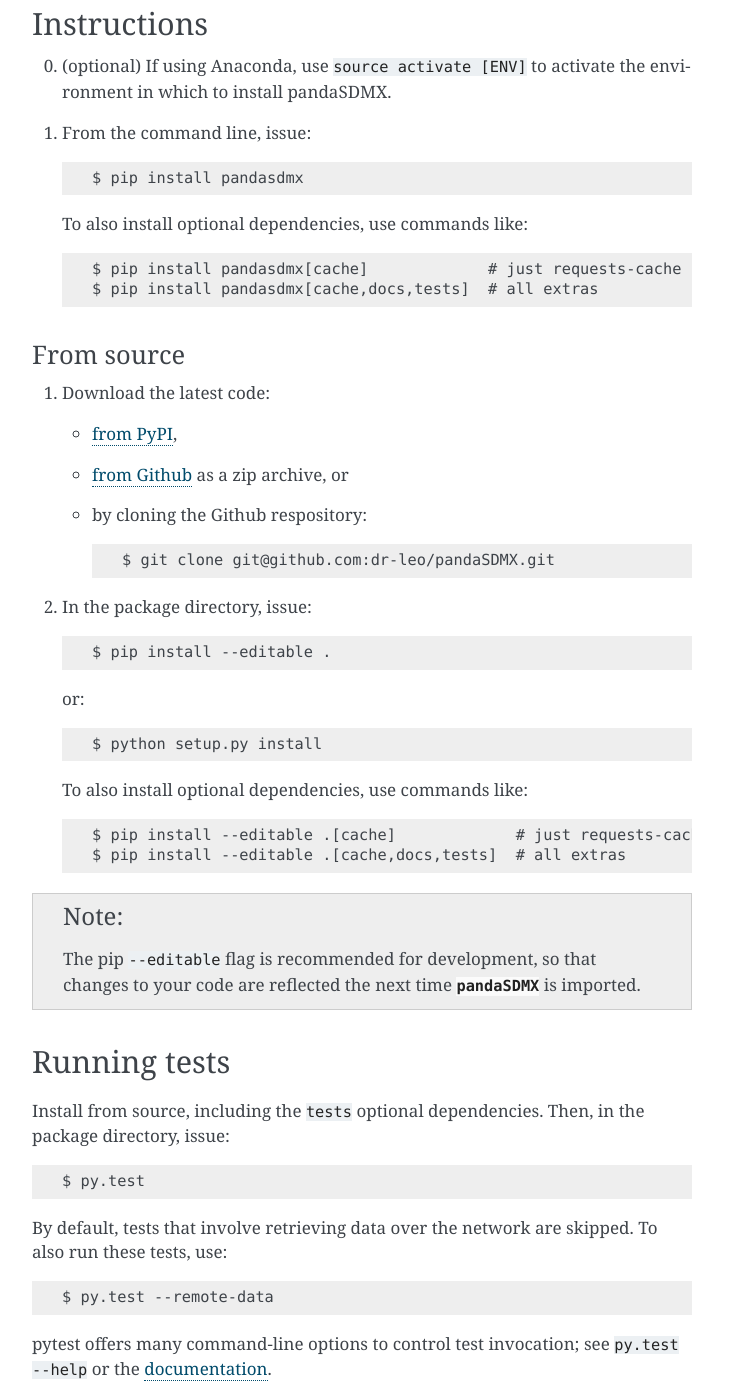
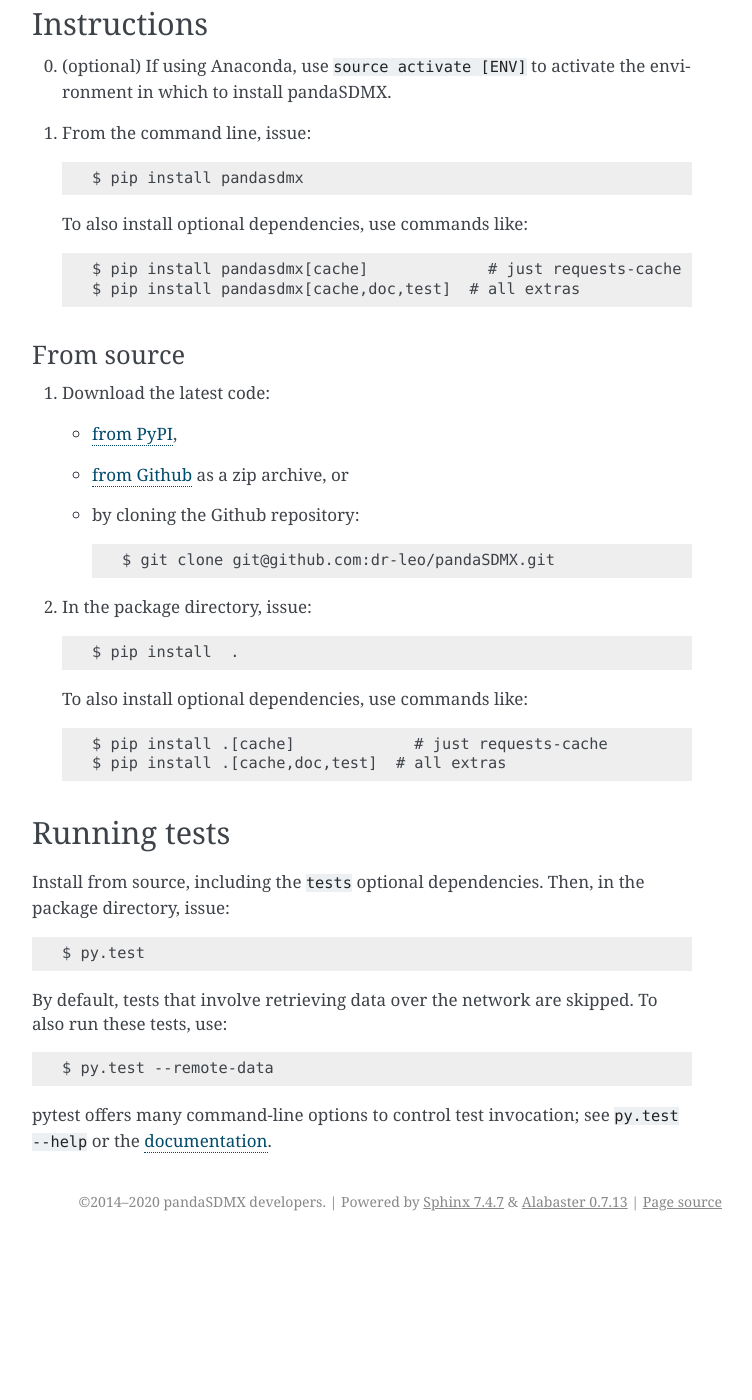
Before and after one commit to dr-leo/pandaSDMX, a Sphinx documentation site: the page built from doc/install.rst, in a window 1280 px wide and 1400 px high, scrolled down 675 px. Shown: the whole window, without its empty margins (388-1140 px from the left). Built offline with Sphinx 7.4.7, drawn with Linux system fonts in a browser that asks for light colours; the version number is read from the project's files by our own code; after the commit the page ends 1916 px from its top, so only the background shows below that.

Commit message:
Update .travis.yml and install instructions

```diff
--- a/doc/install.rst
+++ b/doc/install.rst
@@ -26,9 +26,9 @@
 
 - for ``cache``, allowing the caching of SDMX messages in memory, MongoDB,
   Redis, and more: `requests-cache <https://requests-cache.readthedocs.io>`_.
-- for ``docs``, to build the documentation: `sphinx <https://sphinx-doc.org>`_
+- for ``doc``, to build the documentation: `sphinx <https://sphinx-doc.org>`_
   and `IPython <https://ipython.org>`_.
-- for ``tests``, to run the test suite: `pytest <https://pytest.org>`_,
+- for ``test``, to run the test suite: `pytest <https://pytest.org>`_,
   `pytest-remotedata <https://github.com/astropy/pytest-remotedata>`_, and
   `requests-mock <https://requests-mock.readthedocs.io>`_.
 
@@ -44,7 +44,7 @@
    To also install optional dependencies, use commands like::
 
     $ pip install pandasdmx[cache]             # just requests-cache
-    $ pip install pandasdmx[cache,docs,tests]  # all extras
+    $ pip install pandasdmx[cache,doc,test]  # all extras
 
 From source
 ~~~~~~~~~~~
@@ -53,25 +53,18 @@
 
    - `from PyPI <https://pypi.org/project/pandaSDMX/#files>`_,
    - `from Github <https://github.com/dr-leo/pandaSDMX>`_ as a zip archive, or
-   - by cloning the Github respository::
+   - by cloning the Github repository::
 
      $ git clone git@github.com:dr-leo/pandaSDMX.git
 
 2. In the package directory, issue::
 
-    $ pip install --editable .
-
-   or::
-
-    $ python setup.py install
+    $ pip install  .
 
    To also install optional dependencies, use commands like::
 
-    $ pip install --editable .[cache]             # just requests-cache
-    $ pip install --editable .[cache,docs,tests]  # all extras
-
-
-.. note:: The pip ``--editable`` flag is recommended for development, so that changes to your code are reflected the next time :mod:`pandaSDMX` is imported.
+    $ pip install .[cache]             # just requests-cache
+    $ pip install .[cache,doc,test]  # all extras
 
 Running tests
 -------------
--- a/pandasdmx/__init__.py
+++ b/pandasdmx/__init__.py
@@ -1,4 +1,4 @@
-'''Statistical Data and Metadata eXchange (SDMX) for Python & pandas'''
+'''Statistical Data and Metadata eXchange (SDMX) in Python'''
 
 from pandasdmx.api import Request, read_sdmx, read_url
 from pandasdmx.source import add_source, list_sources
```
Also changed, not shown: .travis.yml.
